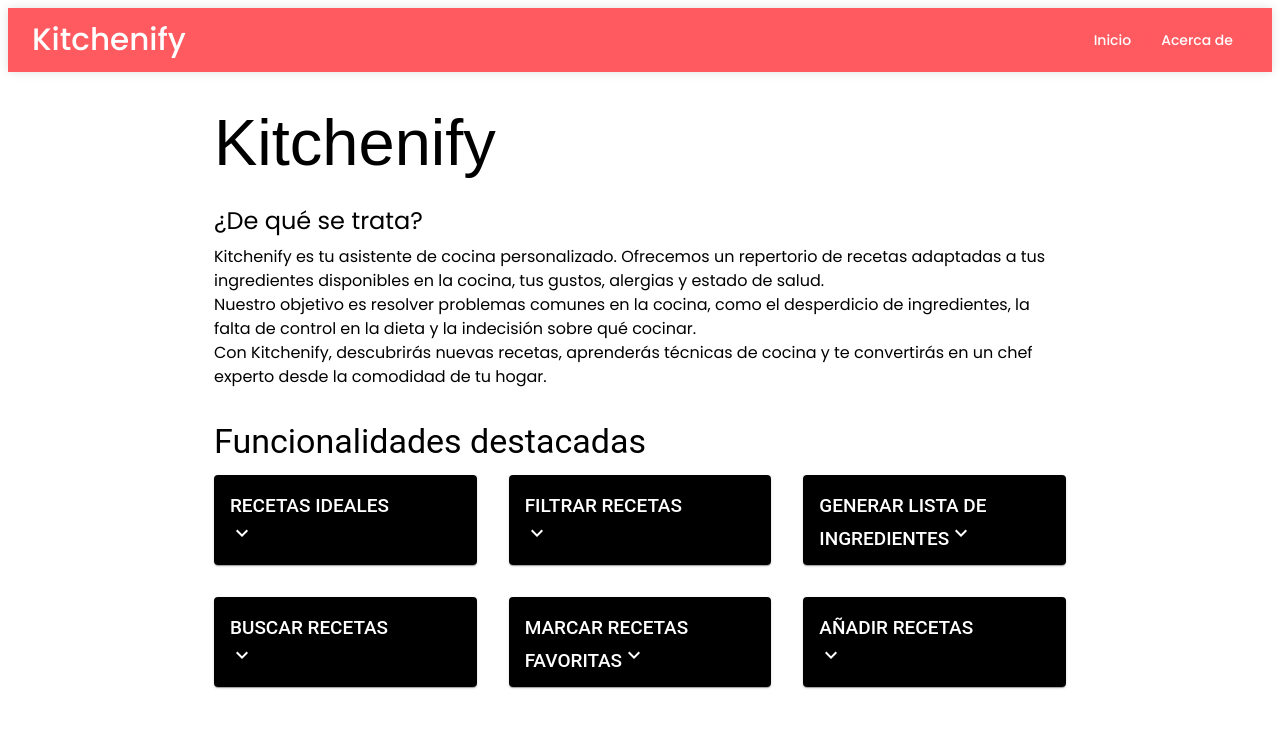
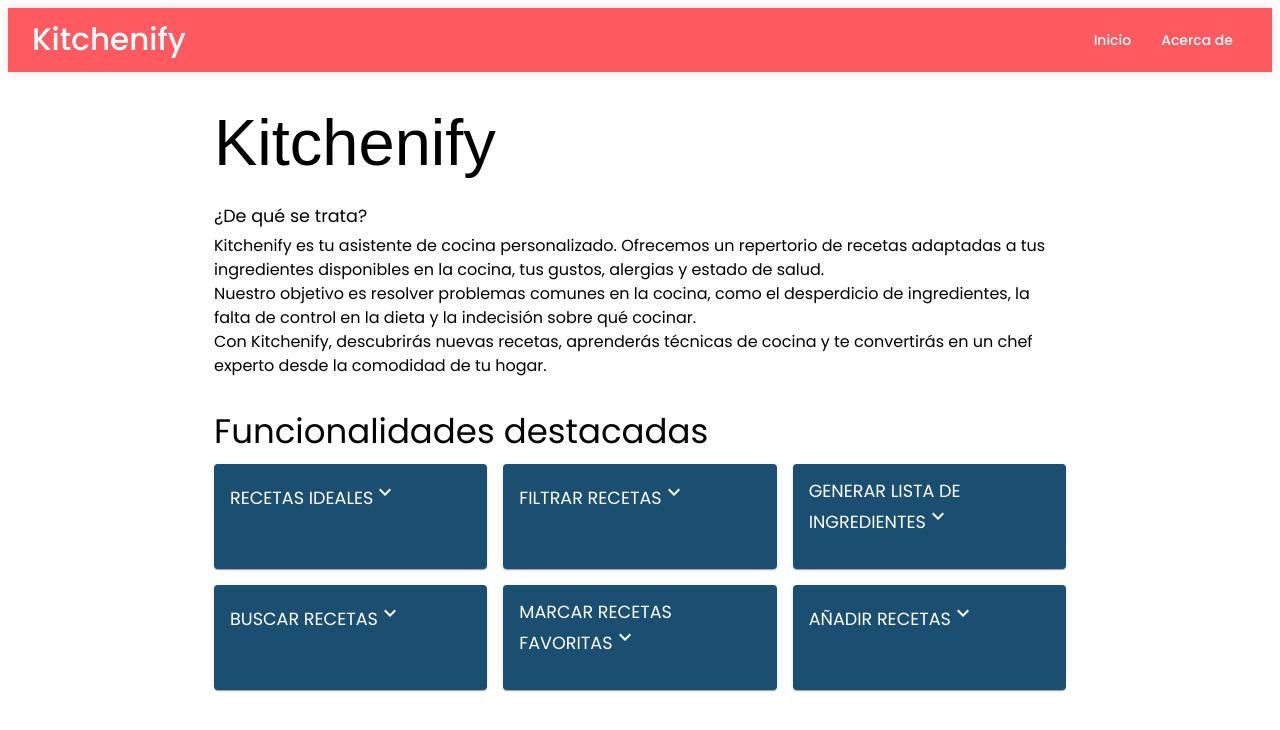
Before and after one commit to yinwm88/Repertorio-de-recetas, a React (Create React App) app in the folder app/frontend/: page /about in a window 1280 px wide. Shown: the top 730 px of the page. Built offline with nearby package versions, Linux system fonts and the light colour scheme.

Commit message:
se hizo responsivo las tarjetas del apartado de Acerca de

```diff
--- a/app/frontend/src/App.css
+++ b/app/frontend/src/App.css
@@ -1,8 +1,4 @@
 @import url('https://fonts.googleapis.com/css2?family=Poppins:ital,wght@0,100;0,200;0,300;0,400;0,500;0,600;0,700;0,800;0,900;1,100;1,200;1,300;1,400;1,500;1,600;1,700;1,800;1,900&display=swap');
-
-
-
-
 
 .gridPinterest {
   flex: 1;
--- a/app/frontend/src/Header.js
+++ b/app/frontend/src/Header.js
@@ -32,11 +32,11 @@ const Header = () => {
     return (
         <Box
             sx={{
-                position: 'absolute', // Posicionamiento absoluto
+                position: 'absolute',
                 top: 0,
                 left: 0,
-                width: '100%', // 100% del ancho del contenedor
-                height: '100%', // 100% del alto del contenedor
+                width: '100%',
+                height: '100%',
                 display: 'flex',
                 flexDirection: { xs: 'column', md: 'row' },
                 justifyContent: 'center',
@@ -51,7 +51,7 @@ const Header = () => {
                 zIndex: 1,
                 flex: 1,
                 marginTop: { xs: '200px', md: '0px' },
-                paddingTop: { xs: '20px', md: '50px' },
+                paddingTop: { xs: '20px', md: '10px' },
                 marginLeft: { xs: '0', md: '10px' },
                 textAlign: { xs: 'center', md: 'left' },
 
--- a/app/frontend/src/Ingreso.js
+++ b/app/frontend/src/Ingreso.js
@@ -2,7 +2,6 @@ import React, { useState } from 'react';
 import { Button, Modal, TextField } from '@mui/material';
 import LoginIcon from '@mui/icons-material/Login';
 import theme from './Theme/theme';
-import './App.css';
 import { useNavigate } from 'react-router-dom';
 
 const Ingreso = () => {
@@ -150,6 +149,7 @@ const Ingreso = () => {
                         <Button
                             className='boton-crear-cuenta'
                             onClick={secondHandleSubmit}
+                            sx={{ ...theme.components.MuiButton.styleOverrides.root,backgroundColor: '#FF6347', width: "130px" }}
                         >
                             Registrar
                         </Button>
@@ -181,14 +181,14 @@ const Ingreso = () => {
                                 <Button variant="contained"
                                     color="primary"
                                     className='boton-iniciar-sesion'
-                                    sx={{ ...theme.components.MuiButton.styleOverrides.root, backgroundColor: '#00A86B ', width: "150px" }}
+                                    sx={{ ...theme.components.MuiButton.styleOverrides.root, backgroundColor: '#2E8B57', width: "150px" }}
                                     onClick={firstHandleSubmit}>
 
                                     Iniciar Sesión
                                 </Button>
                                 <Button
                                     className='boton-registrar'
-                                    sx={{ ...theme.components.MuiButton.styleOverrides.root, width: "180px" }}
+                                    sx={{ ...theme.components.MuiButton.styleOverrides.root,backgroundColor: '#FF6347', width: "180px" }}
                                     onClick={mostrarFormularioRegistro}
                                 >
                                     No tengo cuenta
--- a/app/frontend/src/Inicio.css
+++ b/app/frontend/src/Inicio.css
@@ -1,39 +1,4 @@
-
 
 .expanded {
   height: auto !important;
 }
-
-.feature-card {
-   height: 90px;
-  transition: transform 0.3s ease;
-}
-
-.feature-card:hover {
-  transform: translateY(-5px);
-}
-
-.feature-card .MuiCardContent-root {
-  font-size: medium;
-  background-color: rgb(0, 0, 0);
-  text-wrap:wrap;
-  width: 250px;
-}
-
-.feature-card .MuiTypography-h6 {
-  color: white;
-  font-size: 19px;
-  font-style:normal;
-  font-family:Roboto;
-
-}
-
-.feature-card .MuiTypography-body2 {
-  font-size: 17px;
-  color:white;
-  font-family:Segoe UI;
-}
-
-.feature-card.expanded {
-  transform: translateY(-10px);
-}
--- a/app/frontend/src/Inicio.js
+++ b/app/frontend/src/Inicio.js
@@ -1,97 +1,38 @@
-import React, { useState } from 'react';
-import { Container, Typography, Box, Grid, Card, CardContent } from '@mui/material';
+import { Container, Typography, Box} from '@mui/material';
 import './Inicio.css';
-import ExpandMoreIcon from '@mui/icons-material/ExpandMore';
+import TFuncionalidad from './TFuncionalidad';
 
 function Inicio() {
-  const [expandedCardIndex, setExpandedCardIndex] = useState(null);
-
-  const handleCardClick = (index) => {
-    if (expandedCardIndex === index) {
-      setExpandedCardIndex(null);
-    } else {
-      setExpandedCardIndex(index);
-    }
-  };
 
   return (
     <Container maxWidth="md">
       <Box sx={{ my: 4 }}>
-        <Typography variant="h2" component="h1" gutterBottom sx={{ flexGrow: 1, fontFamily: 'sans-serif', fontSize: '65px' }}>
+        <Typography sx={{ fontFamily: 'Poppins' }} variant="h2" component="h1" gutterBottom sx={{ flexGrow: 1, fontFamily: 'sans-serif', fontSize: '65px' }}>
           Kitchenify
         </Typography>
-        <Typography variant="h5" component="h2" gutterBottom>
+        <Typography sx={{ fontFamily: 'Poppins' }} variant="h5" component="h2" gutterBottom>
           ¿De qué se trata?
         </Typography>
-        <Typography variant="body1">
+        <Typography sx={{ fontFamily: 'Poppins' }} variant="body1">
           Kitchenify es tu asistente de cocina personalizado. Ofrecemos un repertorio de recetas adaptadas a tus ingredientes disponibles en la cocina, tus gustos, alergias y estado de salud.
         </Typography>
-        <Typography variant="body1">
+        <Typography sx={{ fontFamily: 'Poppins' }} variant="body1">
           Nuestro objetivo es resolver problemas comunes en la cocina, como el desperdicio de ingredientes, la falta de control en la dieta y la indecisión sobre qué cocinar.
         </Typography>
-        <Typography variant="body1">
+        <Typography sx={{ fontFamily: 'Poppins' }} variant="body1">
           Con Kitchenify, descubrirás nuevas recetas, aprenderás técnicas de cocina y te convertirás en un chef experto desde la comodidad de tu hogar.
         </Typography>
 
         <Box sx={{ mt: 4 }}>
-          <Typography sx={{ fontFamily: 'Roboto' }} variant="h4" gutterBottom>
+          <Typography sx={{ fontFamily: 'Poppins' }} variant="h4" gutterBottom>
             Funcionalidades destacadas
           </Typography>
-          <Grid container spacing={4}>
-            {features.map((feature, index) => (
-              <Grid item xs={12} md={4} key={index}>
-                <Card
-                  className={`feature-card ${expandedCardIndex === index ? 'expanded' : ''}`}
-                  onClick={() => handleCardClick(index)}
-                >
-                  <CardContent sx={{ display: 'flex', justifyContent: 'space-between', alignItems: 'center' }}>
-                    <Typography variant="h6" component="h2" gutterBottom>
-                      {feature.title}
-                    <ExpandMoreIcon style={{ marginRight: '90px' }}/>
-                    </Typography>
-                  </CardContent>
-                  {expandedCardIndex === index && (
-                    <CardContent>
-                      <Typography variant="body2">
-                        {feature.description}
-                      </Typography>
-                    </CardContent>
-                  )}
-                </Card>
-              </Grid>
-            ))}
-          </Grid>
+          <TFuncionalidad/>
         </Box>
       </Box>
     </Container>
   );
 }
 
-const features = [
-  {
-    title: 'RECETAS IDEALES',
-    description: 'Encuentra recetas adaptadas a tus preferencias y los ingredientes que tienes en tu cocina.',
-  },
-  {
-    title: 'FILTRAR RECETAS',
-    description: 'Encuentra fácilmente recetas por nombre, ingredientes o tipo de cocina.',
-  },
-  {
-    title: 'GENERAR LISTA DE INGREDIENTES',
-    description: 'Genera automáticamente una lista de compras basada en la receta que has seleccionado.',
-  },
-  {
-    title: 'BUSCAR RECETAS',
-    description: 'Explora el repertorio de recetas generado para ti.',
-  },
-  {
-    title: 'MARCAR RECETAS FAVORITAS',
-    description: 'Guarda tus recetas favoritas para acceder rápidamente a ellas en el futuro.',
-  },
-  {
-    title: 'AÑADIR RECETAS',
-    description: 'Crea y guarda tus propias recetas.',
-  },
-];
 
 export default Inicio;
--- a/app/frontend/src/LP.css
+++ b/app/frontend/src/LP.css
@@ -32,7 +32,7 @@
     width: 450px;
     border-radius: 35px;
     transform: translate(-50%, -50%);
-    background-color: rgb(300, 100, 0);
+    background: linear-gradient(to left,#FF9276, #FF5A5F);
     padding: 20px;
 }
 
@@ -58,12 +58,13 @@
 .nueva-cuenta {
     position: absolute;
     top: 50%;
+    background: linear-gradient(to left,#FF9276, #FF5A5F);
     left: 50%;
     width: 500px;
     height: 400px;
     border-radius: 35px;
     transform: translate(-50%, -50%);
-    background-color: rgb(300, 100, 0);
+    background-color: linear-gradient(to left, #FF5A5F, #FF9276);
     padding: 20px;
 }
 
--- /dev/null
+++ b/app/frontend/src/TFuncionalidad.js
@@ -0,0 +1,74 @@
+import React, { useState } from 'react';
+import { Typography, Grid, Card, CardContent } from '@mui/material';
+import ExpandMoreIcon from '@mui/icons-material/ExpandMore';
+
+function TFuncionalidad() {
+  const [expandedCardIndex, setExpandedCardIndex] = useState(null);
+
+  const handleCardClick = (index) => {
+    if (expandedCardIndex === index) {
+      setExpandedCardIndex(null);
+    } else {
+      setExpandedCardIndex(index);
+    }
+  };
+
+  return (
+    <Grid container spacing={2} justifyContent="center">
+      {features.map((feature, index) => (
+        <Grid item xs={12} sm={6} md={4} lg={4} key={index}>
+          <Card
+            sx={{
+              backgroundColor: '#1b4f72',
+              width: '100%',
+              transition: 'transform 0.3s',
+              transform: expandedCardIndex === index ? 'translateY(-10px)' : 'none',
+            }}
+            onClick={() => handleCardClick(index)}
+          >
+            <CardContent sx={{ color: 'white', minHeight: '65px' }}>
+              <Typography sx={{ color: 'white' }} variant="h5" gutterBottom>
+                {feature.title}
+                <ExpandMoreIcon style={{ marginRight: '8px' }} />
+              </Typography>
+            </CardContent>
+            {expandedCardIndex === index && (
+              <CardContent sx={{ color: 'white', backgroundColor: '#1b4f72', minHeight: '80px', textAlign: 'center' }}>
+                <Typography variant="body1">{feature.description}</Typography>
+              </CardContent>
+            )}
+          </Card>
+        </Grid>
+      ))}
+    </Grid>
+  );
+}
+
+const features = [
+  {
+    title: 'RECETAS IDEALES',
+    description: 'Encuentra recetas adaptadas a tus preferencias y los ingredientes que tienes en tu cocina.',
+  },
+  {
+    title: 'FILTRAR RECETAS',
+    description: 'Encuentra fácilmente recetas por nombre, ingredientes o tipo de cocina.',
+  },
+  {
+    title: 'GENERAR LISTA DE INGREDIENTES',
+    description: 'Genera automáticamente una lista de compras basada en la receta que has seleccionado.',
+  },
+  {
+    title: 'BUSCAR RECETAS',
+    description: 'Explora el repertorio de recetas generado para ti.',
+  },
+  {
+    title: 'MARCAR RECETAS FAVORITAS',
+    description: 'Guarda tus recetas favoritas para acceder rápidamente a ellas en el futuro.',
+  },
+  {
+    title: 'AÑADIR RECETAS',
+    description: 'Crea y guarda tus propias recetas.',
+  },
+];
+
+export default TFuncionalidad;
--- a/app/frontend/src/Theme/theme.js
+++ b/app/frontend/src/Theme/theme.js
@@ -22,14 +22,17 @@ const theme = createTheme({
   },
 
   typography: {
-    fontFamily: 'poppins',
-    fontSize: 14,
+    fontFamily: 'Poppins',
     h1: {
       fontSize: '2.125rem', // Títulos grandes
       fontWeight: 400,
     },
     h2: {
       fontSize: '1.5rem', // Subtítulos
+      fontWeight: 400,
+    },
+     h5: {
+      fontSize: '1.1rem', // Subtítulos
       fontWeight: 400,
     },
     body1: {
@@ -54,12 +57,6 @@ const theme = createTheme({
           '&:hover': {
             backgroundColor: '#E57373', // Un rojo más claro para el estado hover
           },
-
-
-
-
-
-
         },
       },
     },
```
